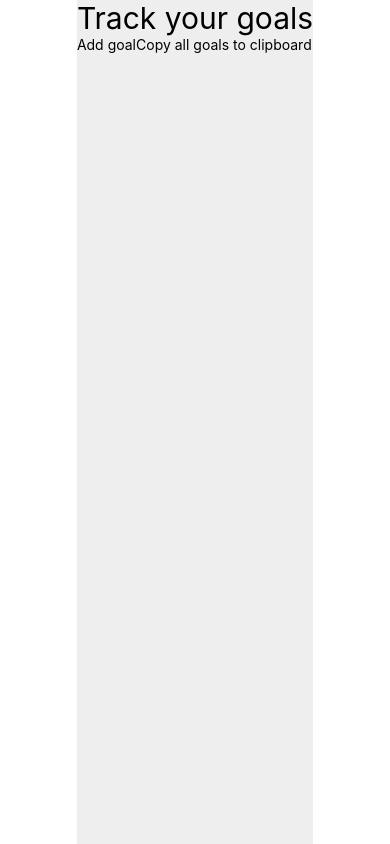
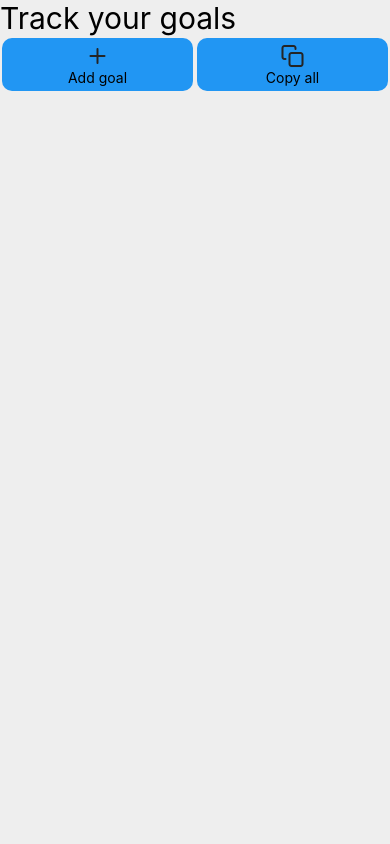
Before and after one commit to mm64z/tabletop-goal-tracker, a React Native app: screen / in a window 390 px wide. Built offline with nearby package versions, Linux system fonts and the light colour scheme.

Commit message:
Add buttons for adding goals and coping. Better spacing on rows/text input

```diff
--- a/App.js
+++ b/App.js
@@ -1,20 +1,23 @@
-import { StatusBar } from 'expo-status-bar';
-import { StyleSheet, Text, View } from 'react-native';
+import { StyleSheet, Text, StatusBar, View } from 'react-native';
+import { StatusBar as ExpoStatusBar } from 'expo-status-bar';
 import { GoalList } from './src/Goals/GoalList';
 import { Provider } from 'react-redux';
 import { PersistGate } from 'redux-persist/integration/react';
 import store, { persistor } from './src/CoreState/store';
+import { SafeAreaProvider } from 'react-native-safe-area-context';
 
 export default function App() {
   return (
+    <SafeAreaProvider style={styles.tabNavigator}>
       <Provider store={store}>
         <PersistGate loading={<Text>Loading...</Text>} persistor={persistor}>
           <View style={styles.container}>
             <GoalList/>
-          <StatusBar style="auto" />
+            <ExpoStatusBar style="auto" />
           </View>
         </PersistGate>
       </Provider>
+    </SafeAreaProvider>
   );
 }
 
@@ -24,6 +27,8 @@ const styles = StyleSheet.create({
     backgroundColor: '#fff',
     alignItems: 'center',
     justifyContent: 'center',
+  },
+  tabNavigator: {
     marginTop: StatusBar.currentHeight,
   },
 });
--- a/src/Goals/GoalCard.tsx
+++ b/src/Goals/GoalCard.tsx
@@ -55,5 +55,6 @@ const styles = StyleSheet.create({
   overall: {
     padding: 10,
     borderWidth: 1,
+    width: '100%',
   },
 });
--- a/src/Goals/GoalList.tsx
+++ b/src/Goals/GoalList.tsx
@@ -6,8 +6,9 @@ import { createSelector } from '@reduxjs/toolkit';
 import { GoalState } from './state/types';
 import { GoalCard } from './GoalCard';
 import { addGoal } from './state/reducer';
-import Clipboard from '@react-native-clipboard/clipboard';
+// import Clipboard from '@react-native-clipboard/clipboard';
 import { transcribeAllGoals } from './utils';
+import { Icon } from '@rneui/themed';
 
 type Parameters = {
   // style: StyleSheet.NamedStyles<any>;
@@ -28,7 +29,7 @@ export const GoalList: FC<Parameters> = ({
 
   function copyAllGoals() {
     const allText = transcribeAllGoals();
-    Clipboard.setString(allText);
+    // Clipboard.setString(allText);
   }
 
   return (
@@ -36,11 +37,19 @@ export const GoalList: FC<Parameters> = ({
     <Pressable style={styles.overall} accessible={false}>
         <Text style={{fontSize: 30}}>Track your goals</Text>
         <View style={{flexDirection: 'row'}}>
-          <Pressable onPress={addNewGoal}>
+          <Pressable style={styles.button} onPress={addNewGoal}>
+            <Icon
+                name='plus'
+                type='feather'
+              />
             <Text>Add goal</Text>
           </Pressable>
-          <Pressable onPress={copyAllGoals}>
-            <Text>Copy all goals to clipboard</Text>
+          <Pressable style={styles.button} onPress={copyAllGoals}>
+            <Icon
+              name='copy'
+              type='feather'
+            />
+            <Text>Copy all</Text>
           </Pressable>
         </View>
         <ScrollView>
@@ -65,15 +74,15 @@ const styles = {
   overall: {
     backgroundColor: '#eee',
     height: '100%',
+    width: '100%',
   },
   searchBar: {
     flex: 2,
     borderRadius: 10,
     margin: 2,
   },
-  addButton: {
+  button: {
     flex: 1,
-    flexDirection: 'column',
     backgroundColor: '#2196F3',
     alignItems: 'center' as const,
     justifyContent: 'center',
--- a/src/Goals/TextField.tsx
+++ b/src/Goals/TextField.tsx
@@ -40,7 +40,7 @@ export const TextField: FC<Parameters> = ({
   return (
     <View style={styles.row}>
       <Text style={styles.label}>{field}: </Text>
-      <TextInput onChangeText={(text) => {
+      <TextInput style={styles.textInput} onChangeText={(text) => {
         updateThisText(text)
       }}
         value={textField}></TextInput>
@@ -49,10 +49,23 @@ export const TextField: FC<Parameters> = ({
 }
 
 const styles = StyleSheet.create({
-  label: {
-    textTransform: 'capitalize',
-  },
   row: {
     flexDirection: 'row',
+    alignItems: 'center',
+    padding: 2,
+  },
+  label: {
+  //   flex: 1,
+  //   flexShrink: 1,
+    textTransform: 'capitalize',
+    textAlign: 'right',
+    width: 100,
+  },
+  textInput: {
+    flex: 1,
+    flexGrow: 3,
+    borderWidth: 1,
+    padding: 1,
+    overflow: 'hidden',
   }
 });
--- a/src/utils.ts
+++ b/src/utils.ts
@@ -1,3 +1,4 @@
+import 'react-native-get-random-values';
 import { v4 as uuidv4 } from 'uuid';
 import { ID } from './types';
 
```
Also changed, not shown: package.json (+8 -4 lines), test.txt (deleted), 1 other file (tests, documents, lock files or other folders). Lines whose indentation alone changed are shown as unchanged.
